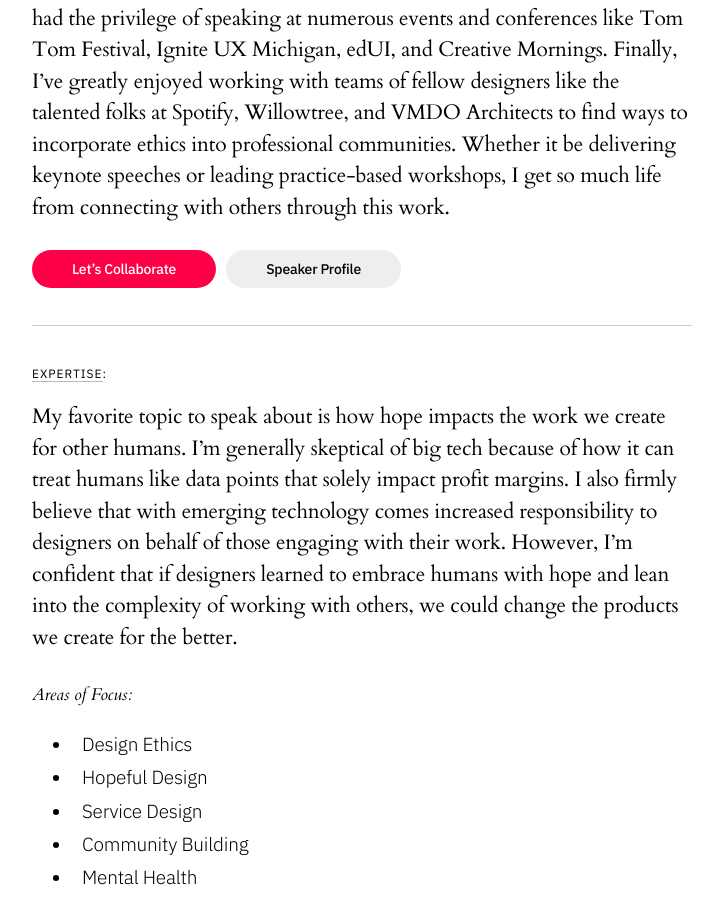
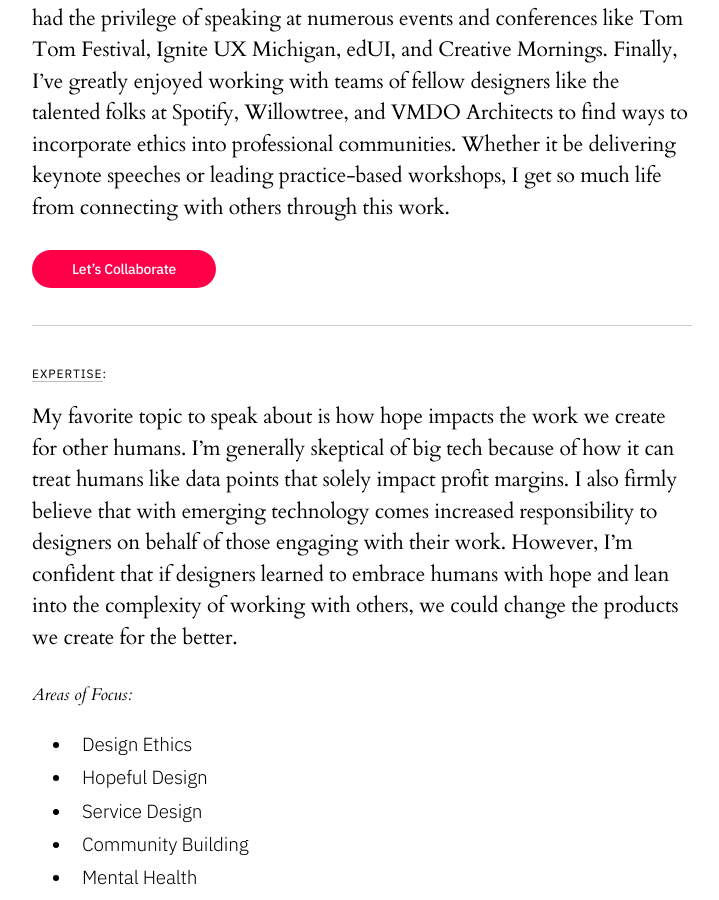
Before and after one commit to jeremydcherry/jeremydcherry.github.io, a Jekyll site: the page built from content/speaking.md, in a window 1280 px wide and 900 px high, scrolled down 847 px. Shown: the whole window, without its empty margins (428-1147 px from the left). Built offline with Jekyll 4.4.1, drawn with Linux system fonts in a browser that asks for light colours.

Commit message:
Removed "Speaker Profile" button

```diff
--- a/content/speaking.md
+++ b/content/speaking.md
@@ -14,7 +14,7 @@ permalink: /speaking
 
 I’ve had the distinct honor of teaching design ethics and theory to folks all over the world. My experience as a speaker and educator covers a wide range of settings and topics. I’ve spoken to classrooms in public universities, community colleges, and even an international high school in Taiwan. I’ve had the privilege of speaking at numerous events and conferences like Tom Tom Festival, Ignite UX Michigan, edUI, and Creative Mornings. Finally, I’ve greatly enjoyed working with teams of fellow designers like the talented folks at Spotify, Willowtree, and VMDO Architects to find ways to incorporate ethics into professional communities. Whether it be delivering keynote speeches or leading practice-based workshops, I get so much life from connecting with others through this work.
 
-<a href="mailto:speaking@jeremydcherry.com" class="btn">Let's Collaborate</a><a href="" class="btn_secondary">Speaker Profile</a>
+<a href="mailto:speaking@jeremydcherry.com" class="btn">Let's Collaborate</a>
 
 ---
 
```
